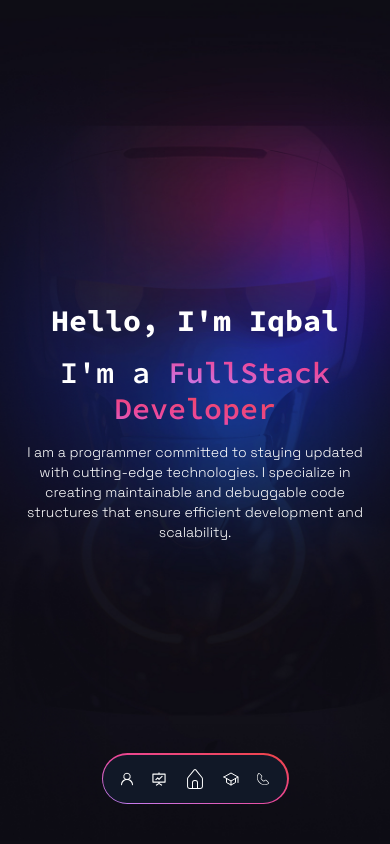
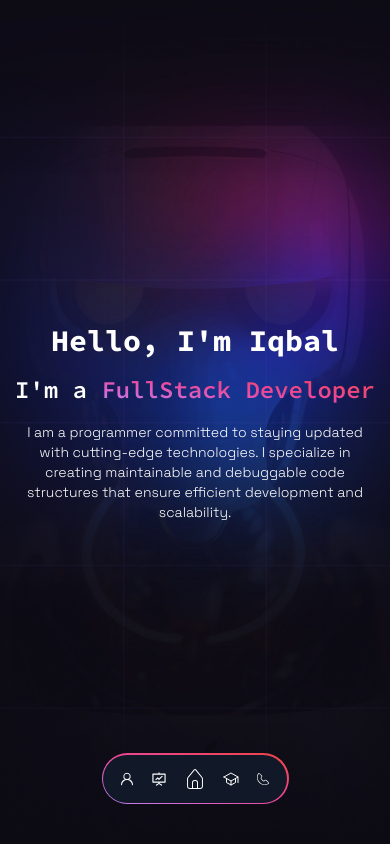
Before and after one commit to iqbalmdd/my-site, a React (Vite) app: page / in a window 390 px wide. Shown: the top 844 px of the page. Built offline with nearby package versions, Linux system fonts and the light colour scheme.

Commit message:
[HOME] add background

```diff
--- a/src/components/Home.jsx
+++ b/src/components/Home.jsx
@@ -1,20 +1,42 @@
 import React from "react";
-import backgroundImage from "../assets/hero-background.jpg"
+import backgroundImage from "../assets/hero-background.jpg";
+import grid from "../assets/grid.png";
 
 const Home = () => {
   return (
     <section
       id="home"
-      className="h-screen flex flex-col items-center justify-center text-center" style={{
+      className="h-screen flex flex-col items-center justify-center text-center relative overflow-hidden"
+      style={{
         backgroundImage: `url(${backgroundImage})`,
         backgroundSize: "cover",
         backgroundPosition: "center",
       }}
     >
+      <div
+        className="absolute inset-0"
+        style={{
+          backgroundImage: `url(${backgroundImage})`,
+          backgroundSize: "cover",
+          backgroundPosition: "center",
+          zIndex: 1,
+        }}
+      ></div>
+      <div
+        className="absolute inset-0"
+        style={{
+          backgroundImage: `url(${grid})`,
+          backgroundSize: "cover",
+          backgroundPosition: "center",
+          zIndex: 2,
+          opacity: 0.5,
+        }}
+      ></div>
+      <div className="relative z-10 flex flex-col items-center justify-center h-full w-full">
         <h1 className="text-3xl sm:text-7xl font-code font-bold mb-4">
           Hello, I'm Iqbal
         </h1>
-      <h1 className="text-3xl sm:text-7xl font-code font-semibold">
+        <h1 className="text-2xl sm:text-7xl font-code font-semibold">
           I'm a{" "}
           <span className="bg-clip-text text-transparent bg-gradient-to-tr from-purple-400 via-pink-500 to-red-500">
             FullStack Developer
@@ -25,6 +47,7 @@ const Home = () => {
           technologies. I specialize in creating maintainable and debuggable code
           structures that ensure efficient development and scalability.
         </p>
+      </div>
     </section>
   );
 };
```
Also changed, not shown: src/assets/grid.png (added), 1 other file (tests, documents, lock files or other folders). Lines whose indentation alone changed are shown as unchanged.
